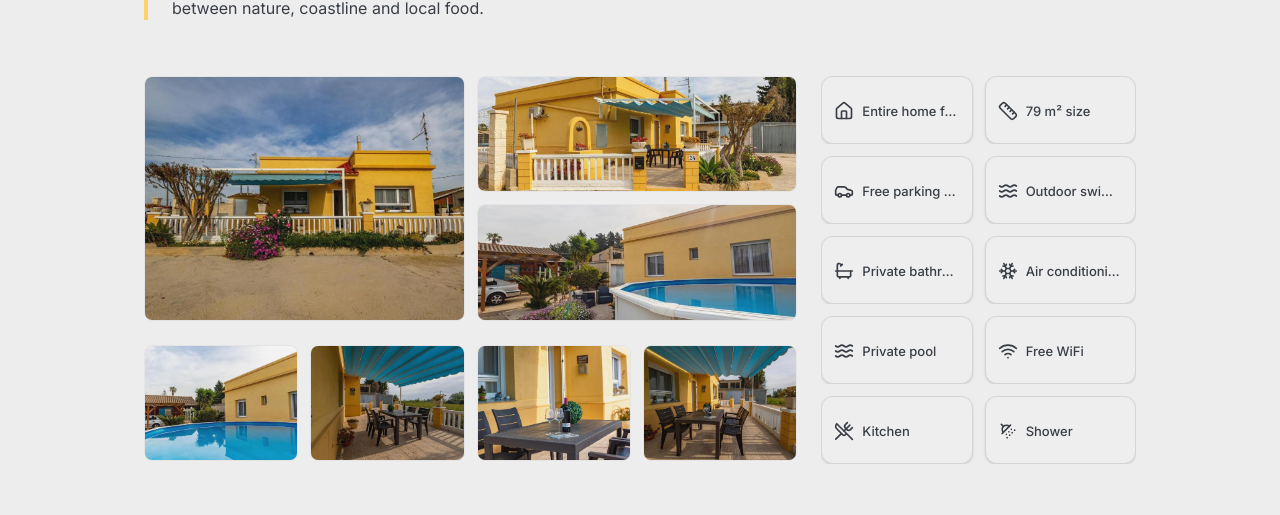
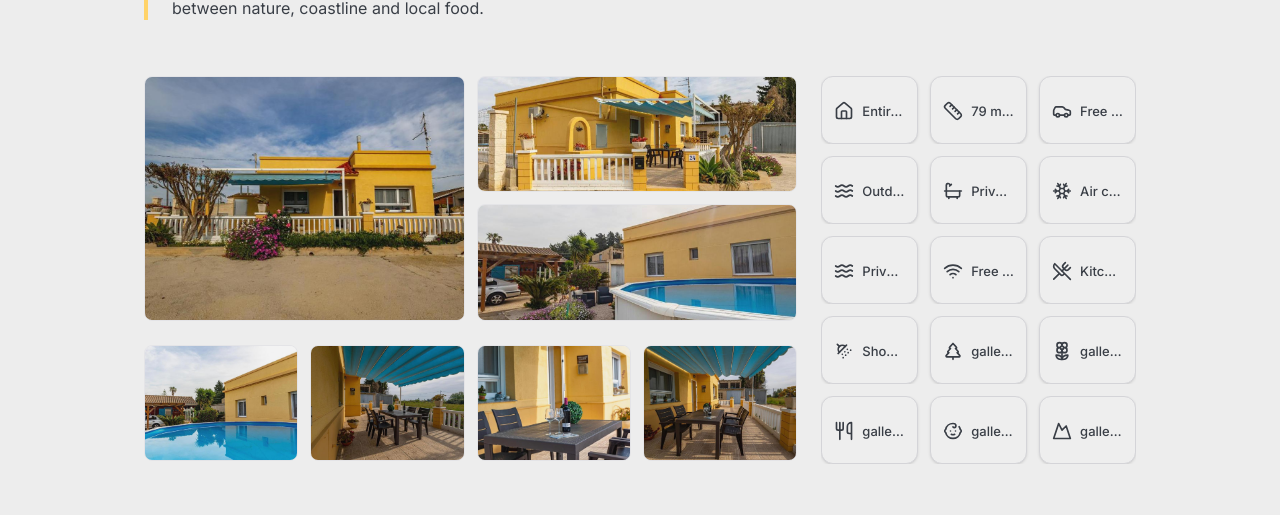
Before and after one commit to Marc1515/casetamartiicarmeta, a Next.js app: page /en in a window 1280 px wide. Shown: the part 3108-3623 px from the top of the page. Built offline with nearby package versions, Linux system fonts and the light colour scheme; no server answers; the database is empty.

Commit message:
Just trying to do something more complex

```diff
--- a/src/modules/public-site/application/gallery-highlights.ts
+++ b/src/modules/public-site/application/gallery-highlights.ts
@@ -11,6 +11,11 @@ const GALLERY_HIGHLIGHTS: readonly GalleryHighlight[] = [
     { id: "freeWifi" },
     { id: "kitchen" },
     { id: "shower" },
+    { id: "garden" },
+    { id: "terrace" },
+    { id: "barbecue" },
+    { id: "familyFriendly" },
+    { id: "natureViews" },
 ] as const;
 
 export function getGalleryHighlights(): readonly GalleryHighlight[] {
--- a/src/modules/public-site/domain/gallery-highlight.ts
+++ b/src/modules/public-site/domain/gallery-highlight.ts
@@ -8,7 +8,12 @@ export type GalleryHighlightId =
     | "privatePool"
     | "freeWifi"
     | "kitchen"
-    | "shower";
+    | "shower"
+    | "garden"
+    | "terrace"
+    | "barbecue"
+    | "familyFriendly"
+    | "natureViews";
 
 export type GalleryHighlight = {
     id: GalleryHighlightId;
--- a/src/modules/public-site/presentation/ui/gallery/GalleryHighlights.tsx
+++ b/src/modules/public-site/presentation/ui/gallery/GalleryHighlights.tsx
@@ -13,6 +13,11 @@ import {
   UtensilsCrossed,
   Waves,
   Wifi,
+  Baby,
+  Flower2,
+  TreePine,
+  Utensils,
+  Mountain,
 } from "lucide-react";
 import { getGalleryHighlights } from "@/modules/public-site/application/gallery-highlights";
 import type {
@@ -44,12 +49,21 @@ function getHighlightIcon(id: GalleryHighlightId): ReactNode {
       return <UtensilsCrossed className={iconClassName} aria-hidden />;
     case "shower":
       return <ShowerHead className={iconClassName} aria-hidden />;
+    case "garden":
+      return <TreePine className={iconClassName} aria-hidden />;
+    case "terrace":
+      return <Flower2 className={iconClassName} aria-hidden />;
+    case "barbecue":
+      return <Utensils className={iconClassName} aria-hidden />;
+    case "familyFriendly":
+      return <Baby className={iconClassName} aria-hidden />;
+    case "natureViews":
+      return <Mountain className={iconClassName} aria-hidden />;
   }
 }
 
 type HighlightRow = {
-  left: GalleryHighlight;
-  right: GalleryHighlight | null;
+  items: readonly GalleryHighlight[];
 };
 
 function buildHighlightRows(
@@ -57,10 +71,9 @@ function buildHighlightRows(
 ): HighlightRow[] {
   const rows: HighlightRow[] = [];
 
-  for (let index = 0; index < highlights.length; index += 2) {
+  for (let index = 0; index < highlights.length; index += 3) {
     rows.push({
-      left: highlights[index],
-      right: highlights[index + 1] ?? null,
+      items: highlights.slice(index, index + 3),
     });
   }
 
@@ -165,38 +178,32 @@ export default function GalleryHighlights() {
       className="min-w-0 max-w-full overflow-hidden"
     >
       <div className="grid gap-3">
-        {rows.map((row) => {
-          const leftIsActive = activeHighlightId === row.left.id;
-          const rightIsActive =
-            row.right !== null && activeHighlightId === row.right.id;
+        {rows.map((row) => (
+          <div
+            key={row.items.map((item) => item.id).join("-")}
+            className="flex h-[68px] min-w-0 max-w-full gap-3 overflow-hidden"
+          >
+            {row.items.map((highlight) => {
+              const isExpanded = activeHighlightId === highlight.id;
 
-          return (
-            <div
-              key={row.left.id}
-              className="flex h-[68px] min-w-0 max-w-full gap-3 overflow-hidden"
-            >
-              <HighlightCard
-                highlight={row.left}
-                isExpanded={leftIsActive}
-                isCompressed={Boolean(rightIsActive)}
-                onActivate={setActiveHighlightId}
-                onDeactivate={() => setActiveHighlightId(null)}
-              />
+              const isCompressed =
+                activeHighlightId !== null &&
+                row.items.some((item) => item.id === activeHighlightId) &&
+                !isExpanded;
 
-              {row.right ? (
+              return (
                 <HighlightCard
-                  highlight={row.right}
-                  isExpanded={Boolean(rightIsActive)}
-                  isCompressed={leftIsActive}
+                  key={highlight.id}
+                  highlight={highlight}
+                  isExpanded={isExpanded}
+                  isCompressed={isCompressed}
                   onActivate={setActiveHighlightId}
                   onDeactivate={() => setActiveHighlightId(null)}
                 />
-              ) : (
-                <div className="min-w-0 basis-0 grow" aria-hidden />
-              )}
-            </div>
-          );
-        })}
+              );
+            })}
+          </div>
+        ))}
       </div>
     </aside>
   );
```
